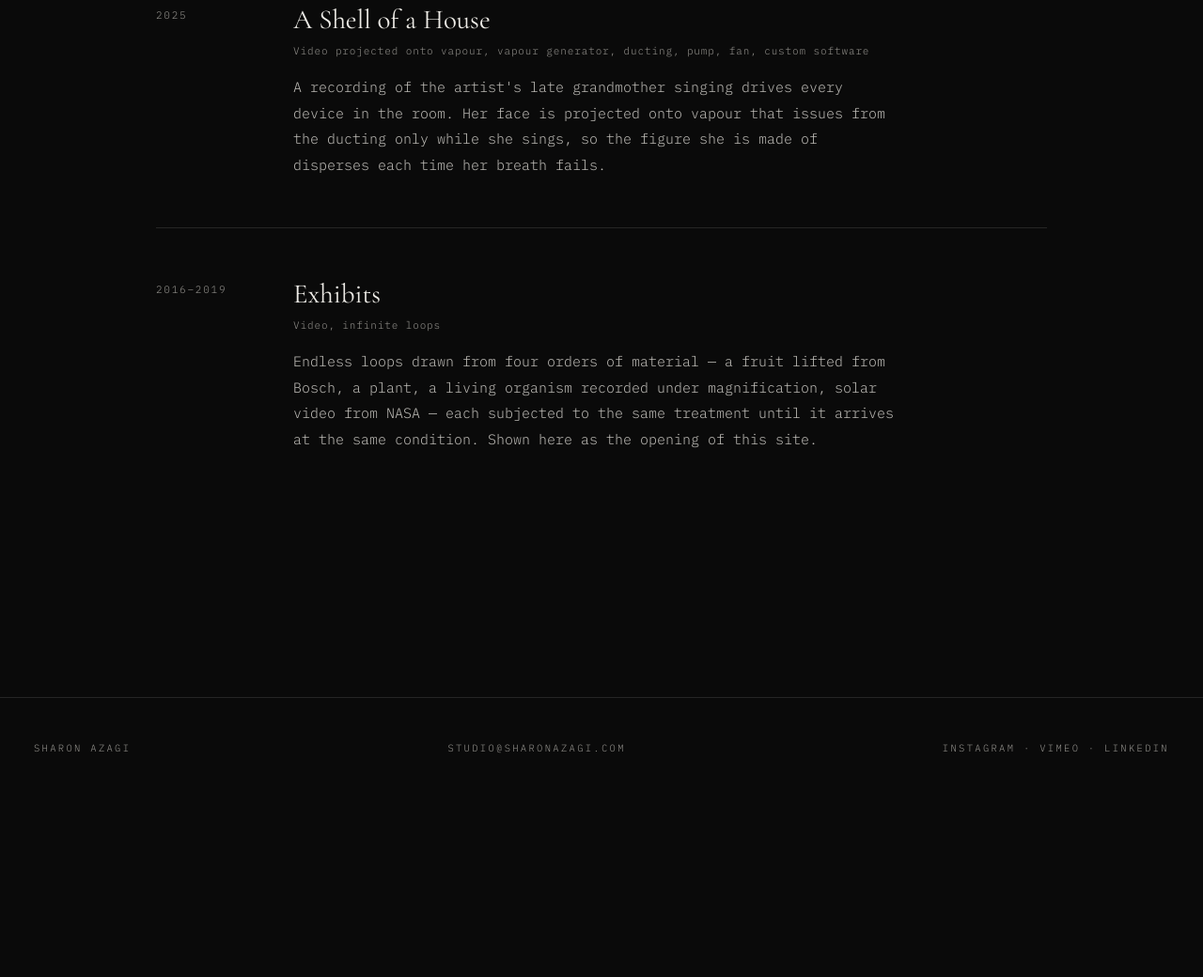
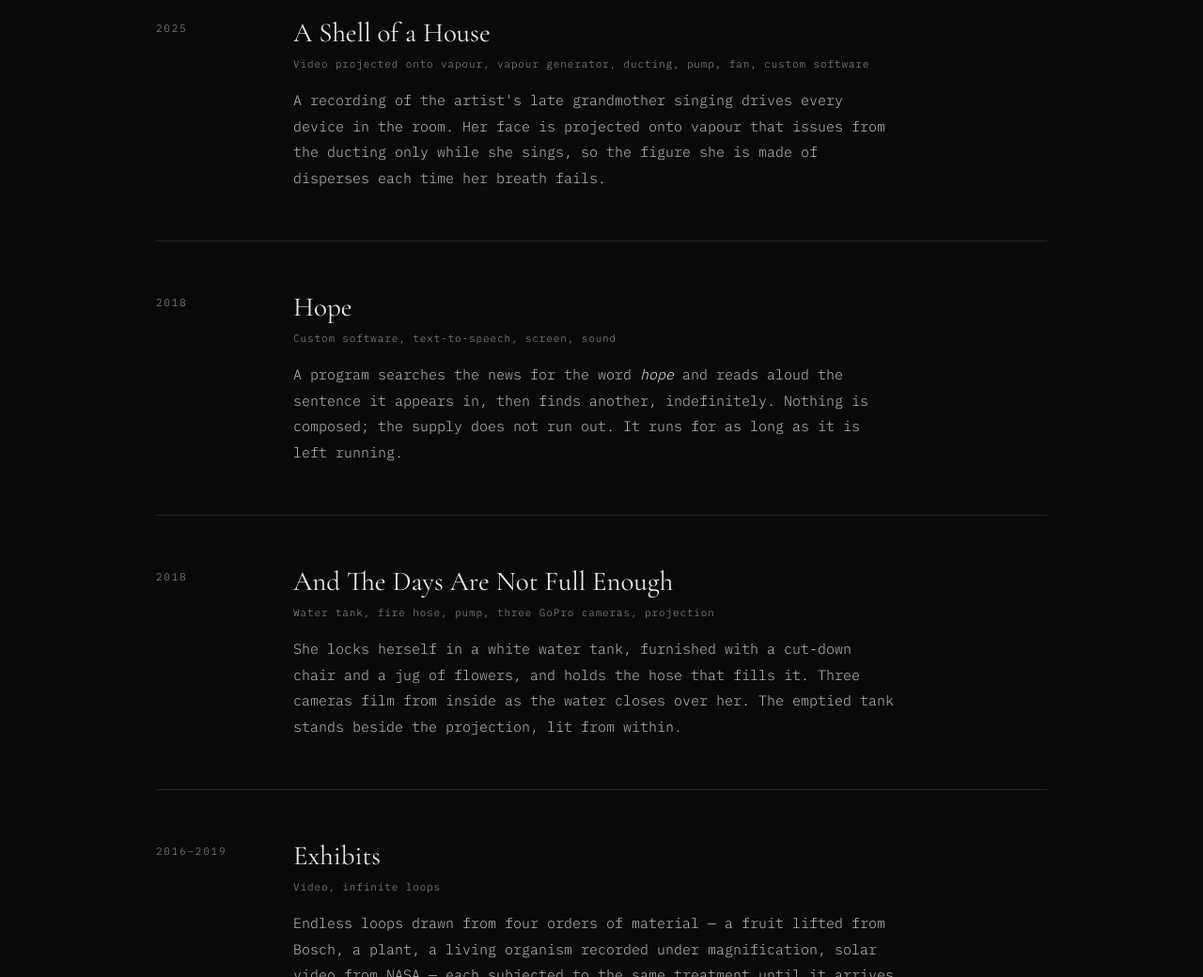
Before and after one commit to sharonazagi-sudo/sharonazagi-sudo.github.io, a plain HTML site: page index.html in a window 1280 px wide. Shown: the part 1928-2968 px from the top of the page at 94% size. Before the commit the page ends 2777 px from the top, so only its background shows below. Drawn offline with nearby package versions, Linux system fonts and the light colour scheme.

Commit message:
Add files via upload

```diff
--- a/index.html
+++ b/index.html
@@ -52,8 +52,8 @@
     <div class="yr">2024</div>
     <div>
       <h3>Turbulence</h3>
-      <div class="tech">Tesla coils, fluorescent tubes, balloons, pyrotechnics, two-channel video, voice, custom electronics</div>
-      <p>A song performed to an audience of locusts in an abandoned desert greenhouse. Each time the syllable <em>s</em> occurs, a fuse ignites and a balloon releases and burns. In the gallery, Tesla coils play the instrumental part by discharging into suspended fluorescent tubes at frequencies close to those of the insects.</p>
+      <div class="tech">Tesla coils, fluorescent tubes, helium balloons, pyrotechnics, video, condenser microphones, vocoder, custom electronics</div>
+      <p>A woman sings in a field of tethered balloons and her voice cannot be heard: a vocoder turns it into the frequencies of a locust swarm. Each word ending in <em>s</em> fires an ignition that releases a balloon and burns it. In the gallery, Tesla coils discharge into fluorescent tubes wired to nothing, at the same frequencies, and play alongside.</p>
     </div>
   </a>
   <a class="work" href="works/atlas-ii.html">
@@ -70,6 +70,22 @@
       <h3>A Shell of a House</h3>
       <div class="tech">Video projected onto vapour, vapour generator, ducting, pump, fan, custom software</div>
       <p>A recording of the artist's late grandmother singing drives every device in the room. Her face is projected onto vapour that issues from the ducting only while she sings, so the figure she is made of disperses each time her breath fails.</p>
+    </div>
+  </a>
+  <a class="work" href="works/hope.html">
+    <div class="yr">2018</div>
+    <div>
+      <h3>Hope</h3>
+      <div class="tech">Custom software, text-to-speech, screen, sound</div>
+      <p>A program searches the news for the word <em>hope</em> and reads aloud the sentence it appears in, then finds another, indefinitely. Nothing is composed; the supply does not run out. It runs for as long as it is left running.</p>
+    </div>
+  </a>
+  <a class="work" href="works/and-the-days.html">
+    <div class="yr">2018</div>
+    <div>
+      <h3>And The Days Are Not Full Enough</h3>
+      <div class="tech">Water tank, fire hose, pump, three GoPro cameras, projection</div>
+      <p>She locks herself in a white water tank, furnished with a cut-down chair and a jug of flowers, and holds the hose that fills it. Three cameras film from inside as the water closes over her. The emptied tank stands beside the projection, lit from within.</p>
     </div>
   </a>
   <a class="work" href="works/exhibits.html">
```
